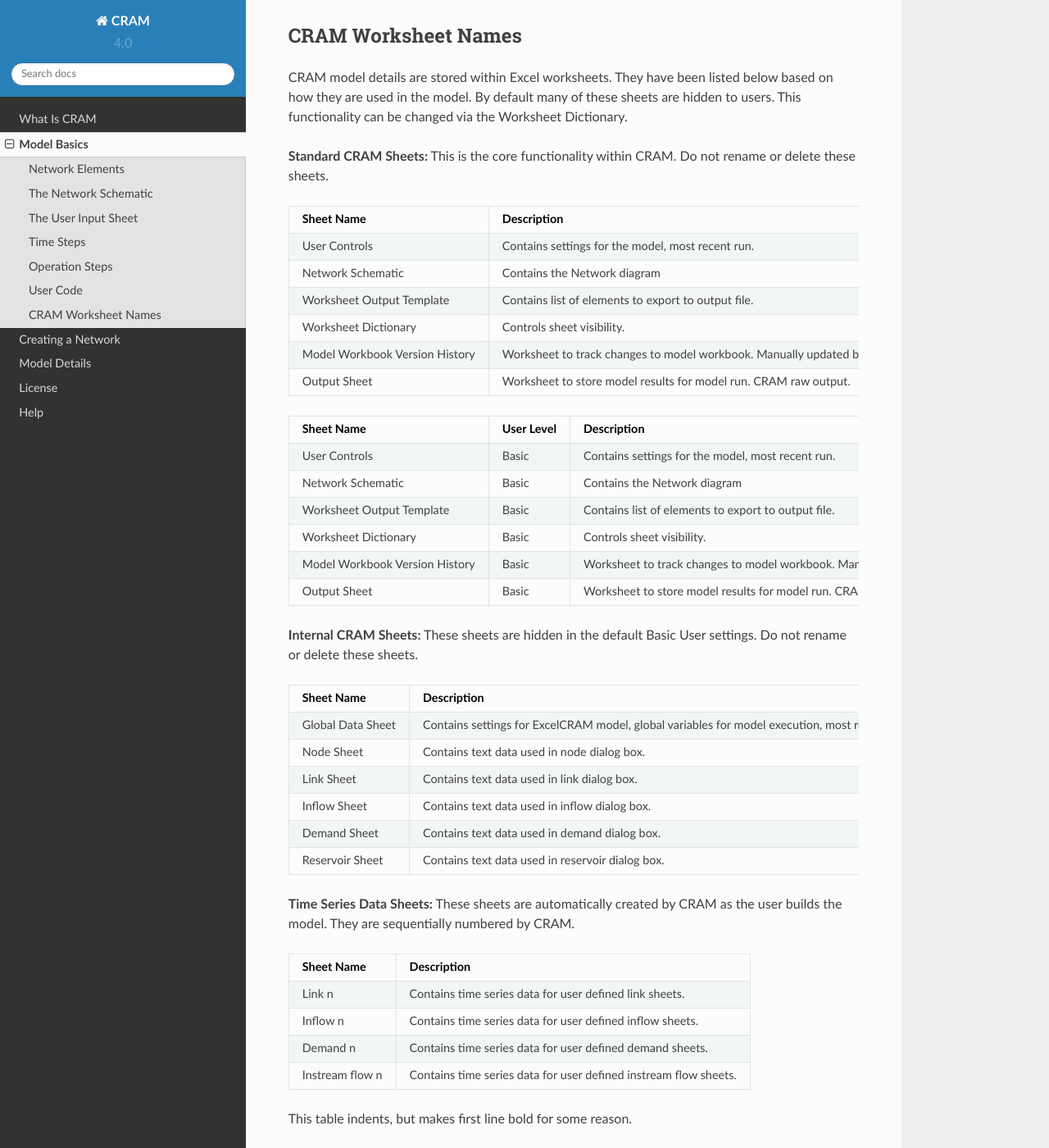
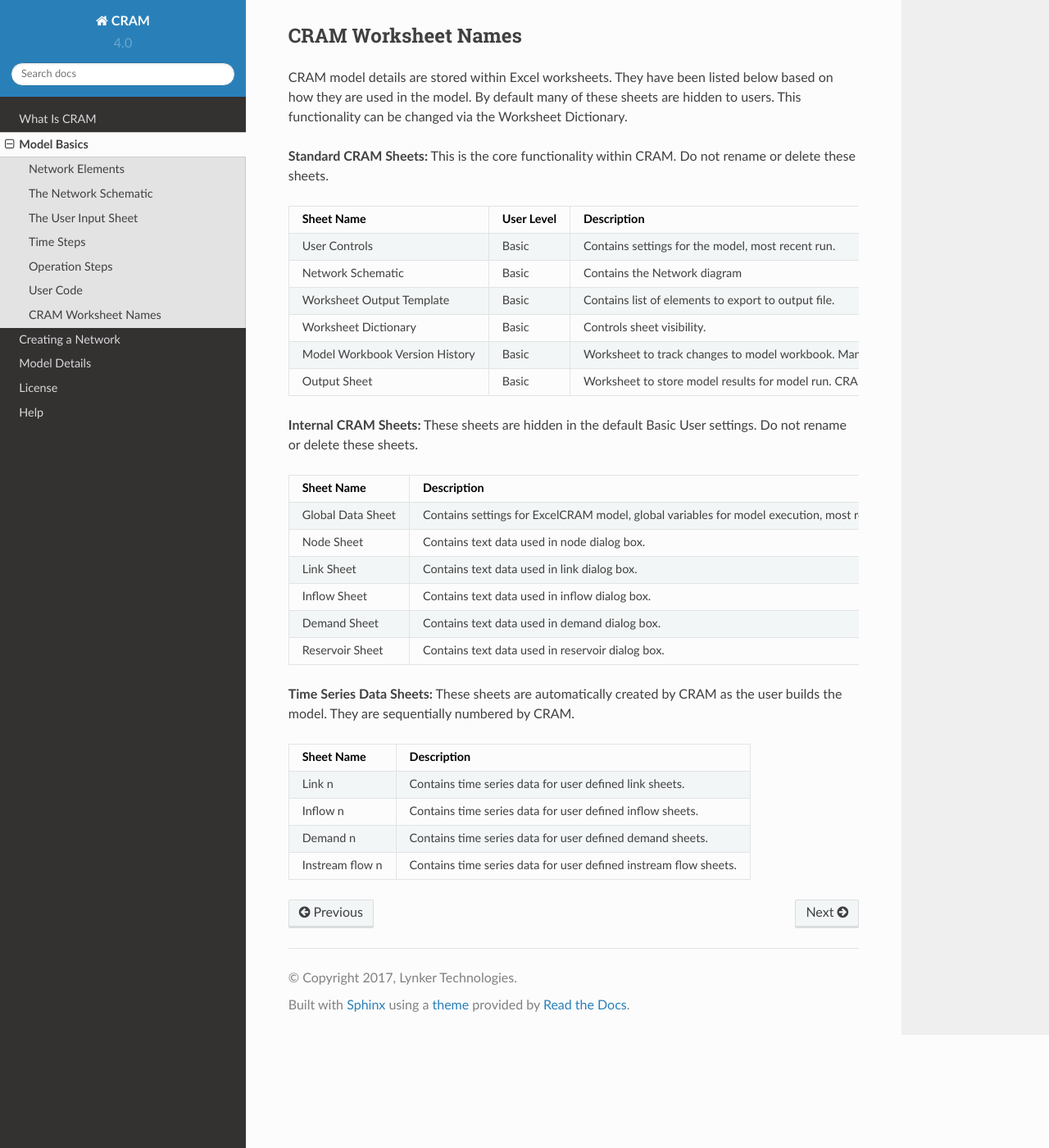
Before and after one commit to bszafranski/cram, a Sphinx documentation site: the page built from docs/basics.rst, in a window 1280 px wide and 1400 px high, scrolled down 3293 px. Shown: the whole window at 82% size. Built offline with Sphinx 7.4.7 and the Read the Docs theme 2.0.0, drawn with Linux system fonts in a browser that asks for light colours; some of the changed text lies outside the part shown.

Commit message:
updated model basics, broken image, extra tables

```diff
--- a/docs/basics.rst
+++ b/docs/basics.rst
@@ -71,23 +71,6 @@
 
 **Standard CRAM Sheets:** This is the core functionality within CRAM. Do not rename or delete these sheets.
 
-+-----------------------------------+---------------------------------------------------------------------+
-| Sheet Name                        |  Description                                                        |
-+===================================+=====================================================================+
-| User Controls                     |  Contains settings for the model, most recent run.                  |
-+-----------------------------------+---------------------------------------------------------------------+
-| Network Schematic                 |  Contains the Network diagram                                       |
-+-----------------------------------+---------------------------------------------------------------------+
-| Worksheet Output Template         | Contains list of elements to export to output file.                 |
-+-----------------------------------+---------------------------------------------------------------------+
-| Worksheet Dictionary              | Controls sheet visibility.                                          |
-+-----------------------------------+---------------------------------------------------------------------+
-| Model Workbook Version History    | Worksheet to track changes to model workbook. Manually              |
-|                                   | updated by users.                                                   |
-+-----------------------------------+---------------------------------------------------------------------+
-| Output Sheet                      | Worksheet to store model results for model run. CRAM raw output.    |
-+-----------------------------------+---------------------------------------------------------------------+
-
 +---------------------------------+-------------+---------------------------------------------------------------------+
 | Sheet Name                      | User Level  |  Description                                                        |
 +=================================+=============+=====================================================================+
@@ -137,17 +120,3 @@
 +----------------------------+----------------------------------------------------------------------+
 | Instream flow n            |  Contains time series data for user defined instream flow sheets.    |
 +----------------------------+----------------------------------------------------------------------+
-
-
-This table indents, but makes first line bold for some reason.
-
-.. tabularcolumns:: |l|l|p{2cm}|
-
-+---------------------------+------------------+------------------------------------------------------+
-| Sheet Name                | Type             |  Description                                         |
-+===========================+==================+======================================================+
-| User Controls             | Hidden to user   | Contains settings for the model,                     |
-|                           |                  |  most recent run.  Especially when dogs in the yard. |
-+---------------------------+------------------+------------------------------------------------------+
-| Network Schematic         | Hidden to user   | Contains the Network diagram                         |
-+---------------------------+------------------+------------------------------------------------------+
```
Also changed, not shown: 5 other files.
